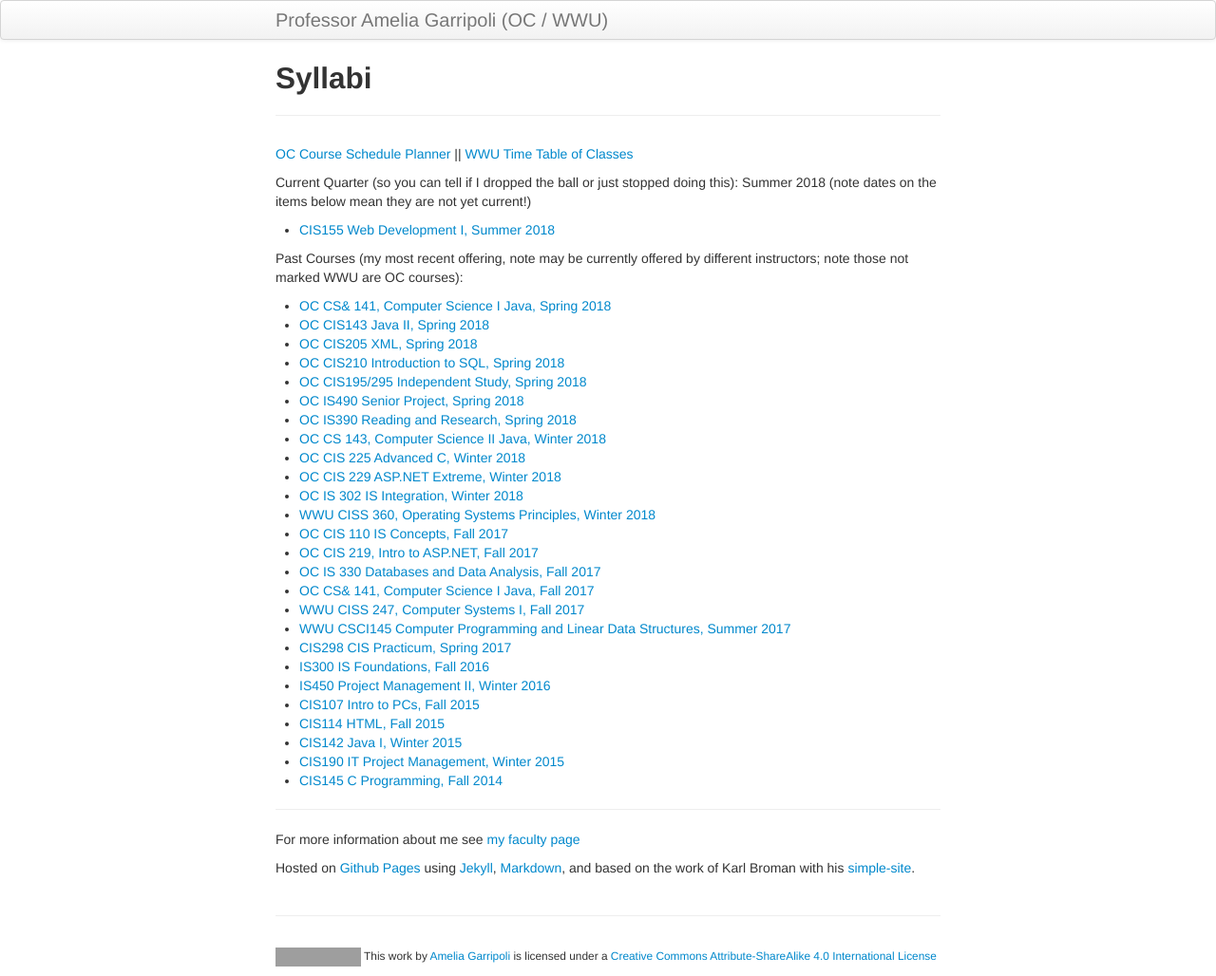
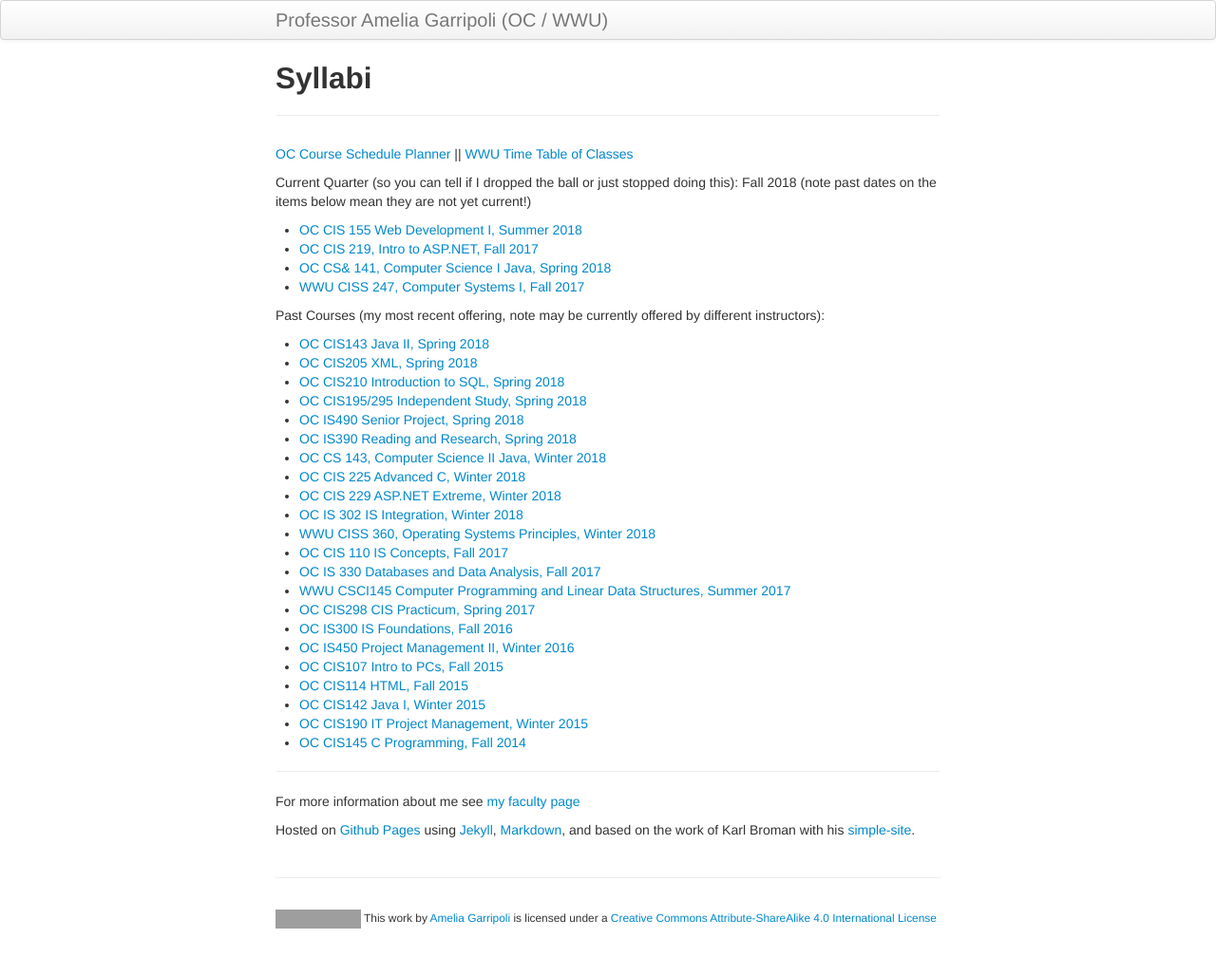
Before and after one commit to argoc/syllabub, a Jekyll site: the page built from index.md, in a window 1280 px wide. Shown: the whole page at 95% size. Built offline with Jekyll 4.4.1, drawn with Linux system fonts in a browser that asks for light colours; after the commit the page ends 988 px from its top, so only the background shows below that; grey boxes are pictures that could not be loaded.

Commit message:
start fall 18

```diff
--- a/index.md
+++ b/index.md
@@ -7,13 +7,15 @@ description: Capturing current syllabi (past revs in repo history)
 [OC Course Schedule Planner](https://apps.olympic.edu/classschedule/Default.aspx) ||
 [WWU Time Table of Classes](https://admin.wwu.edu/pls/wwis/wwskcfnd.TimeTable)
 
-Current Quarter (so you can tell if I dropped the ball or just stopped doing this): Summer 2018 (note dates on the items below mean they are not yet current!)
+Current Quarter (so you can tell if I dropped the ball or just stopped doing this): Fall 2018 (note past dates on the items below mean they are not yet current!)
 
-- [CIS155 Web Development I, Summer 2018](CIS155.html)
+- [OC CIS 155 Web Development I, Summer 2018](CIS155.html)
+- [OC CIS 219, Intro to ASP.NET, Fall 2017](CIS219.html)
+- [OC CS& 141, Computer Science I Java, Spring 2018](CS141.html)
+- [WWU CISS 247, Computer Systems I, Fall 2017](CISS247.html)
 
-Past Courses (my most recent offering, note may be currently offered by different instructors; note those not marked WWU are OC courses):
+Past Courses (my most recent offering, note may be currently offered by different instructors):
 
-- [OC CS& 141, Computer Science I Java, Spring 2018](CS141.html)
 - [OC CIS143 Java II, Spring 2018](CIS143.html)
 - [OC CIS205 XML, Spring 2018](CIS205.html)
 - [OC CIS210 Introduction to SQL, Spring 2018](CIS210.html)
@@ -26,19 +28,16 @@ Past Courses (my most recent offering, note may be currently offered by differen
 - [OC IS 302 IS Integration, Winter 2018](IS302.html)
 - [WWU CISS 360, Operating Systems Principles, Winter 2018](CISS360.html)
 - [OC CIS 110 IS Concepts, Fall 2017](CIS110.html)
-- [OC CIS 219, Intro to ASP.NET, Fall 2017](CIS219.html)
 - [OC IS 330 Databases and Data Analysis, Fall 2017](IS330.html)
-- [OC CS& 141, Computer Science I Java, Fall 2017](CS141.html)
-- [WWU CISS 247, Computer Systems I, Fall 2017](CISS247.html)
 - [WWU CSCI145 Computer Programming and Linear Data Structures, Summer 2017](CSCI145.html)
-- [CIS298 CIS Practicum, Spring 2017](CIS298.html)
-- [IS300 IS Foundations, Fall 2016](archive/2016_Fall_IS300_Item_2250_2251_syllabus_v0.pdf)
-- [IS450 Project Management II, Winter 2016](archive/2016_Winter_IS_450_Syllabus_Garripoli.pdf)
-- [CIS107 Intro to PCs, Fall 2015](archive/2015_Fall_CIS_107_Item_2152_Syllabus.html)
-- [CIS114 HTML, Fall 2015](archive/2015_Fall_CIS_114_Item_2170_Syllabus.html)
-- [CIS142 Java I, Winter 2015](archive/2015_Winter_CIS_142_Syllabus_Garripoli.html)
-- [CIS190 IT Project Management, Winter 2015](archive/2015_Winter_CIS_190_Syllabus_Garripoli.html)
-- [CIS145 C Programming, Fall 2014](archive/2014_Fall_CIS_145_Syllabus_Garripoli.html)
+- [OC CIS298 CIS Practicum, Spring 2017](CIS298.html)
+- [OC IS300 IS Foundations, Fall 2016](archive/2016_Fall_IS300_Item_2250_2251_syllabus_v0.pdf)
+- [OC IS450 Project Management II, Winter 2016](archive/2016_Winter_IS_450_Syllabus_Garripoli.pdf)
+- [OC CIS107 Intro to PCs, Fall 2015](archive/2015_Fall_CIS_107_Item_2152_Syllabus.html)
+- [OC CIS114 HTML, Fall 2015](archive/2015_Fall_CIS_114_Item_2170_Syllabus.html)
+- [OC CIS142 Java I, Winter 2015](archive/2015_Winter_CIS_142_Syllabus_Garripoli.html)
+- [OC CIS190 IT Project Management, Winter 2015](archive/2015_Winter_CIS_190_Syllabus_Garripoli.html)
+- [OC CIS145 C Programming, Fall 2014](archive/2014_Fall_CIS_145_Syllabus_Garripoli.html)
 
 ---
 
```
